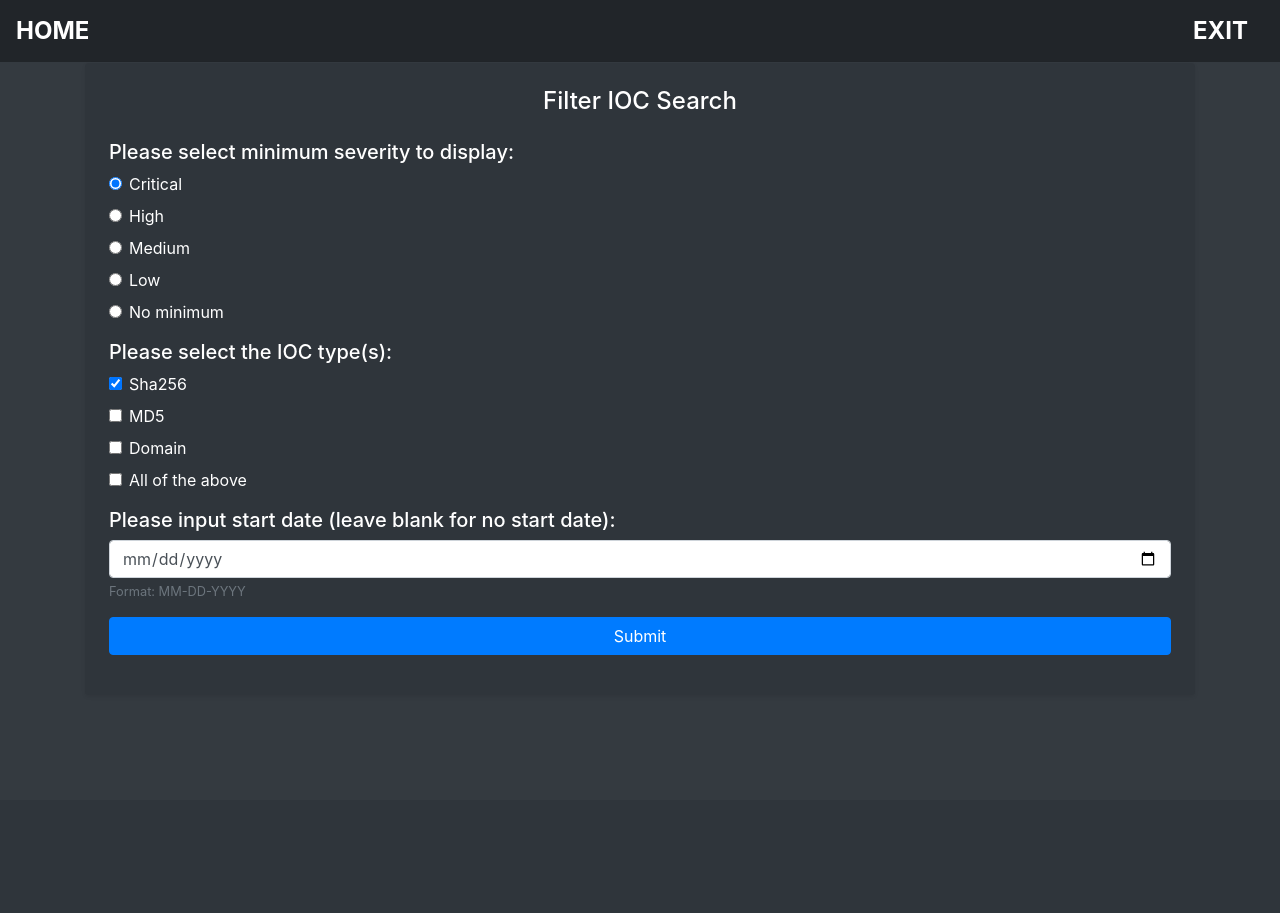
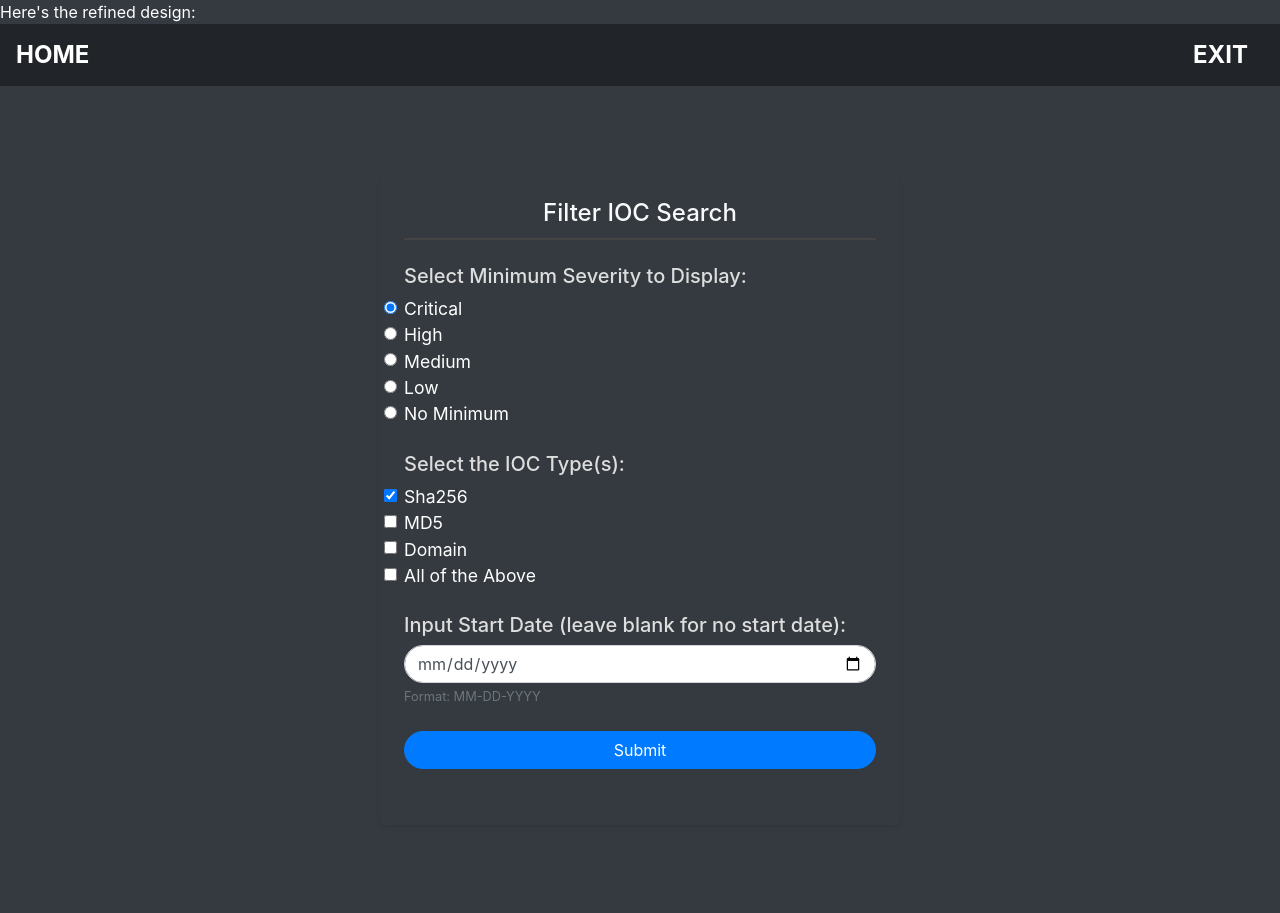
Before and after one commit to zayeemZaki/FullStackCrowdStrikeAutomation, a Flask app: page /search-IOCs in a window 1280 px wide. Before the commit the page ends 655 px from the top, so only its background shows below. Run offline with Flask 3, Linux system fonts and the light colour scheme; the visitor is signed in with stand-in values (Sample User, id 1); some libraries are stand-ins or nearby versions.

Commit message:
updated IOC search view

```diff
--- a/website/templates/endPoint/searchIOCs/ioc_filter_page.html
+++ b/website/templates/endPoint/searchIOCs/ioc_filter_page.html
@@ -1,66 +1,70 @@
+Here's the refined design:
+
 {% extends "base.html" %}
 {% block title %}Search IOCs{% endblock %}
 
 {% block content %}
-<div class="card p-4 shadow-sm" style="background-color: #2f353b; border: none;">
-    <h4 class="text-center mb-4" style="color: #ffffff;">Filter IOC Search</h4>
+<div class="container my-5">
+    <div class="card p-4 shadow-sm bg-dark text-light" style="border: none;">
+        <h4 class="text-center mb-4">Filter IOC Search</h4>
         <form action="{{ url_for('searchIOCs.process_ioc_search') }}" method="POST">
 
-        <div class="form-group">
-            <h5>Please select minimum severity to display:</h5>
-            <div class="form-check mb-2">
+            <div class="form-group mb-4">
+                <h5 class="mb-2">Select Minimum Severity to Display:</h5>
+                <div class="form-check">
                     <input class="form-check-input" type="radio" id="critical" name="severity" value="critical" checked>
-                <label class="form-check-label" for="critical" style="color: #ffffff;">Critical</label>
+                    <label class="form-check-label" for="critical">Critical</label>
                 </div>
-            <div class="form-check mb-2">
+                <div class="form-check">
                     <input class="form-check-input" type="radio" id="high" name="severity" value="high">
-                <label class="form-check-label" for="high" style="color: #ffffff;">High</label>
+                    <label class="form-check-label" for="high">High</label>
                 </div>
-            <div class="form-check mb-2">
+                <div class="form-check">
                     <input class="form-check-input" type="radio" id="medium" name="severity" value="medium">
-                <label class="form-check-label" for="medium" style="color: #ffffff;">Medium</label>
+                    <label class="form-check-label" for="medium">Medium</label>
                 </div>
-            <div class="form-check mb-2">
+                <div class="form-check">
                     <input class="form-check-input" type="radio" id="low" name="severity" value="low">
-                <label class="form-check-label" for="low" style="color: #ffffff;">Low</label>
+                    <label class="form-check-label" for="low">Low</label>
                 </div>
-            <div class="form-check mb-3">
+                <div class="form-check">
                     <input class="form-check-input" type="radio" id="no_minimum" name="severity" value="no_minimum">
-                <label class="form-check-label" for="no_minimum" style="color: #ffffff;">No minimum</label>
+                    <label class="form-check-label" for="no_minimum">No Minimum</label>
                 </div>
             </div>
 
-        <div class="form-group">
-            <h5>Please select the IOC type(s):</h5>
-            <div class="form-check mb-2">
+            <div class="form-group mb-4">
+                <h5 class="mb-2">Select the IOC Type(s):</h5>
+                <div class="form-check">
                     <input class="form-check-input" type="checkbox" id="sha256" name="ioc_type" value="sha256" checked>
-                <label class="form-check-label" for="sha256" style="color: #ffffff;">Sha256</label>
+                    <label class="form-check-label" for="sha256">Sha256</label>
                 </div>
-            <div class="form-check mb-2">
+                <div class="form-check">
                     <input class="form-check-input" type="checkbox" id="md5" name="ioc_type" value="md5">
-                <label class="form-check-label" for="md5" style="color: #ffffff;">MD5</label>
+                    <label class="form-check-label" for="md5">MD5</label>
                 </div>
-            <div class="form-check mb-2">
+                <div class="form-check">
                     <input class="form-check-input" type="checkbox" id="domain" name="ioc_type" value="domain">
-                <label class="form-check-label" for="domain" style="color: #ffffff;">Domain</label>
+                    <label class="form-check-label" for="domain">Domain</label>
                 </div>
-            <div class="form-check mb-3">
+                <div class="form-check">
                     <input class="form-check-input" type="checkbox" id="all_of_the_above" name="ioc_type" value="all_of_the_above">
-                <label class="form-check-label" for="all_of_the_above" style="color: #ffffff;">All of the above</label>
+                    <label class="form-check-label" for="all_of_the_above">All of the Above</label>
                 </div>
             </div>
 
-        <div class="form-group">
-            <h5>Please input start date (leave blank for no start date):</h5>
+            <div class="form-group mb-4">
+                <h5 class="mb-2">Input Start Date (leave blank for no start date):</h5>
                 <input type="date" class="form-control" id="start_date" name="start_date">
                 <small class="form-text text-muted">Format: MM-DD-YYYY</small>
             </div>
 
-        <div class="form-group mt-3">
-            <button type="submit" class="btn btn-primary btn-block">Submit</button>
+            <div class="form-group">
+                <button type="submit" class="btn btn-primary w-100">Submit</button>
             </div>
 
         </form>
+    </div>
 </div>
 
 <script>
@@ -88,4 +92,50 @@
     });
 </script>
 
+<style>
+    .container {
+        max-width: 600px; /* Limit the container width */
+        padding: 20px;
+    }
+
+    .form-check-label {
+        color: #ffffff; /* White color text */
+        font-size: 1.1em; /* Slightly larger font size */
+    }
+
+    h5 {
+        color: #dddddd; /* Light grey for headings */
+    }
+
+    .form-control {
+        border-radius: 20px; /* Rounded input fields */
+    }
+
+    .btn-primary {
+        border-radius: 20px; /* Rounded buttons */
+        transition: background-color 0.3s ease, box-shadow 0.3s ease; /* Smooth transition for hover effects */
+    }
+
+    .btn-primary:hover {
+        background-color: #0056b3; /* Darker primary color on hover */
+        box-shadow: 0 4px 8px rgba(0, 0, 0, 0.2); /* Subtle shadow effect on hover */
+    }
+
+    .form-check {
+        padding-left: 0; /* Remove padding for form checks */
+    }
+
+    /* Style the card */
+    .card {
+        border: none;
+        background-color: #2f353b; /* Use the same dark background color consistently */
+        color: #ffffff; /* White color for text */
+    }
+
+    .card h4 {
+        border-bottom: 2px solid #444; /* Underline effect for the title */
+        padding-bottom: 10px;
+    }
+</style>
+
 {% endblock %}
```
Lines whose indentation alone changed are shown as unchanged.
